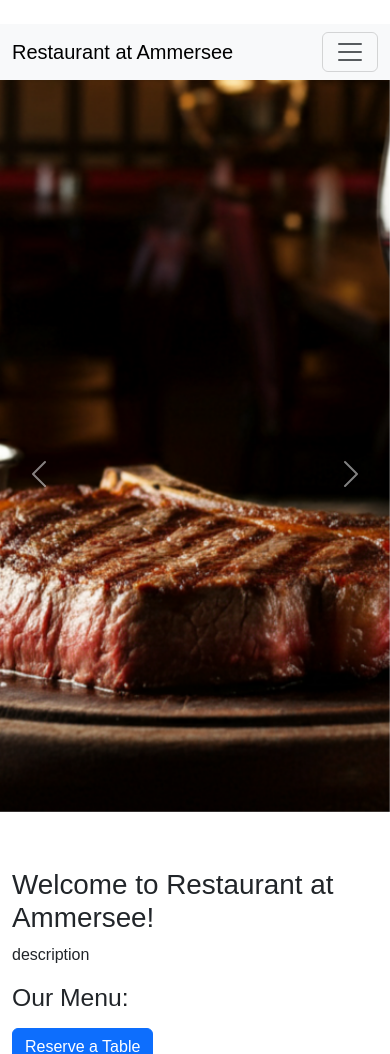
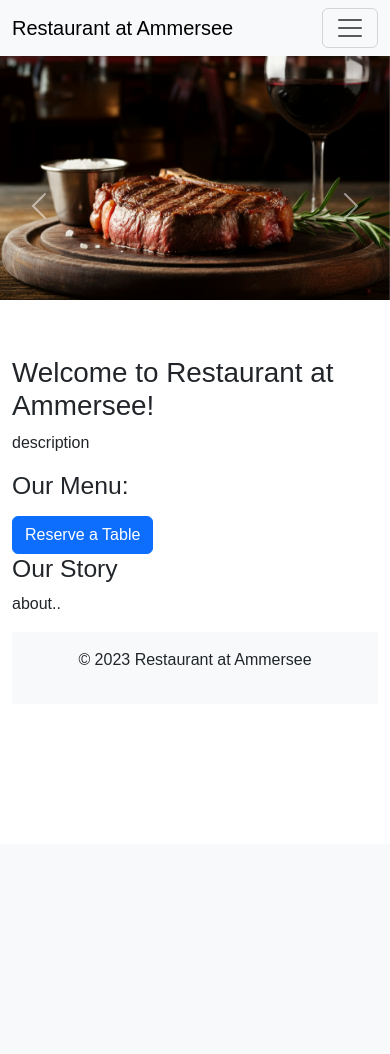
Before and after one commit to Amila3951/restaurant_ammersee, a Django app: page / in a window 390 px wide. Shown: the top 1054 px of the page. After the commit the page ends 665 px from the top, so only its background shows below. Run offline with Django 4.2, Linux system fonts and the light colour scheme; data that the repository does not hold is empty.

Commit message:
Adjust cover image height on mobile

```diff
--- a/restaurant/static/restaurant/style.css
+++ b/restaurant/static/restaurant/style.css
@@ -83,3 +83,9 @@ body {
   text-shadow: 2px 2px 4px rgba(0, 0, 0, 0.7);
   font-weight: 600;
 }
+
+@media (max-width: 768px) {
+  #imageSlider .carousel-item img {
+    height: 300px;
+  }
+}
```
Also changed, not shown: restaurant/templates/base.html (line endings or trailing spaces).
